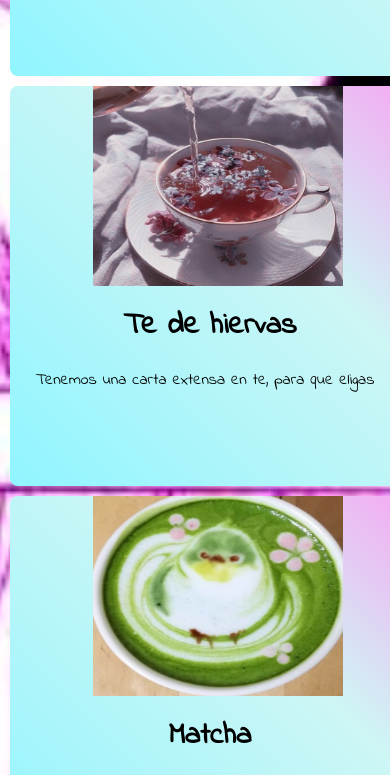
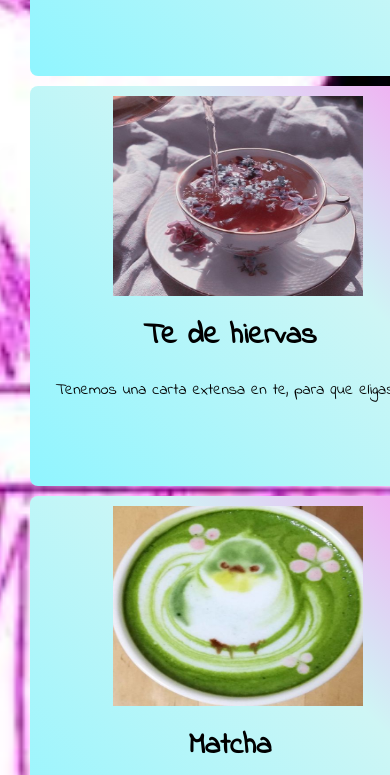
Before and after one commit to Evva88/ProyectoCoderHouse, a website: page pag/productos.html in a window 390 px wide. Shown: the part 623-1398 px from the top of the page. Drawn offline with Linux system fonts and the light colour scheme.

Commit message:
tamaño de tarjetas menu

```diff
--- a/src/scss/_tarjetas.scss
+++ b/src/scss/_tarjetas.scss
@@ -136,6 +136,7 @@
 
     >img {
       @extend %tarjetaimg;
+      margin-top: 10px;
     }
 
     >h4 {
@@ -158,6 +159,9 @@
     display: block;
     flex-direction: column;
     max-width: fit-content;
+    height: 100px;
+    margin-right: 20px;
+    margin-left: 20px;
 
     >img {
       width: 200px;
```
Also changed, not shown: assets/css/style.css.
